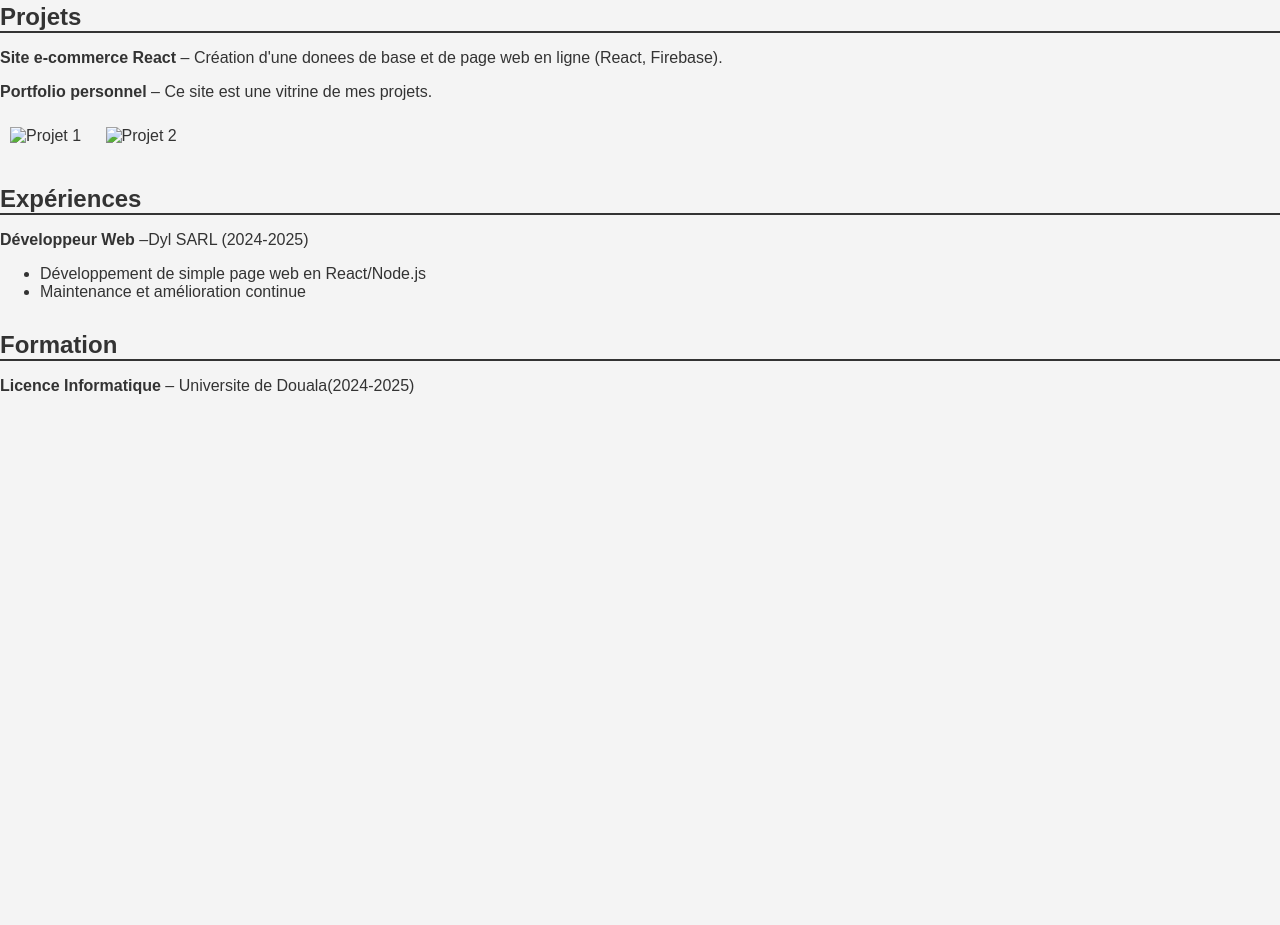
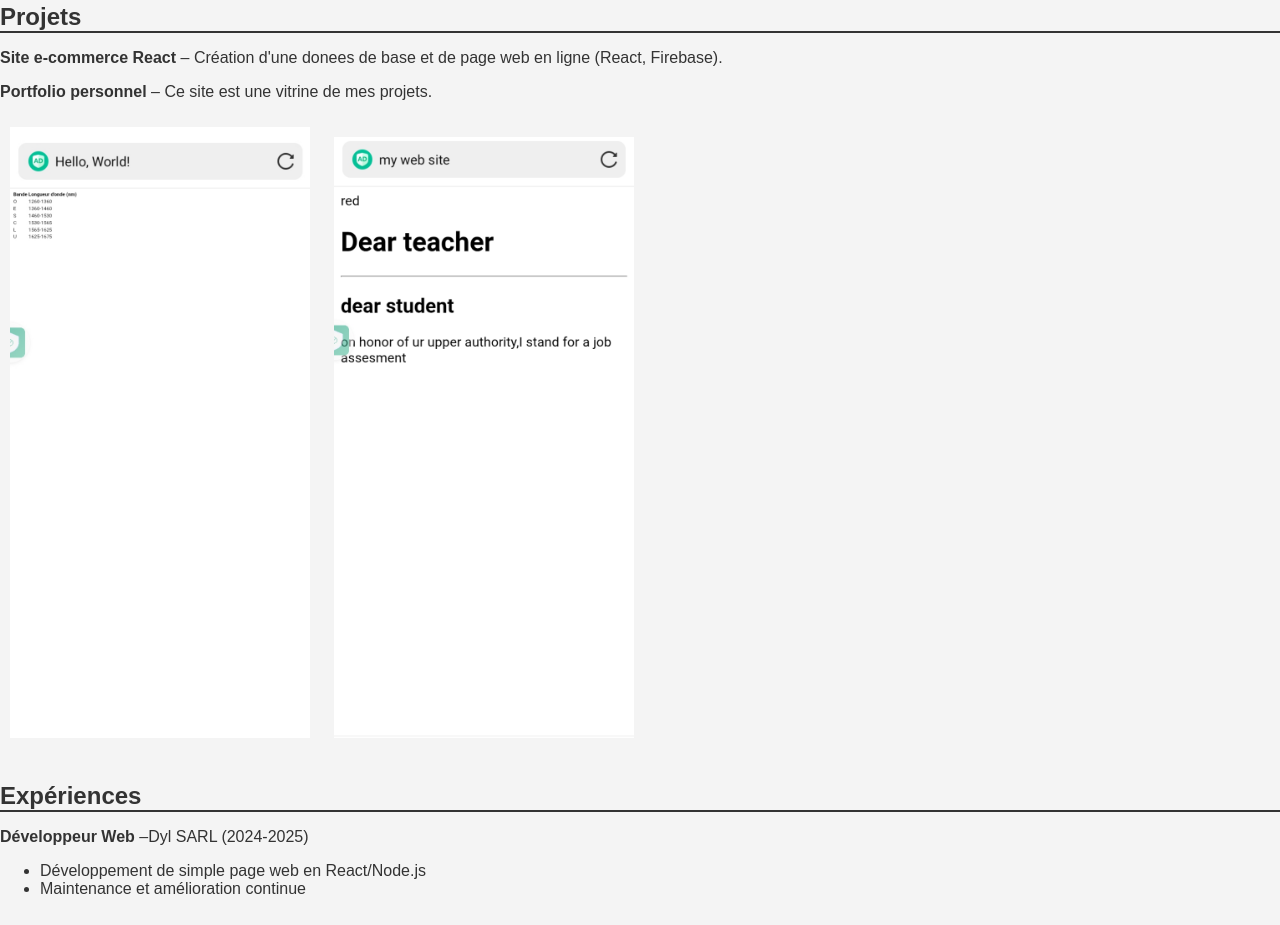
Before and after one commit to Djaspa-dev/Cv_portfolio, a plain HTML site: page index.html in a window 1280 px wide. Shown: the part 1657-2582 px from the top of the page. Before the commit the page ends 2082 px from the top, so only its background shows below. Drawn offline with Linux system fonts and the light colour scheme.

Commit message:
Update index.html

```diff
--- a/index.html
+++ b/index.html
@@ -93,8 +93,8 @@
       <div class="projects">
         <p><strong>Site e-commerce React</strong> – Création d'une donees de base et de page web en ligne (React, Firebase).</p>
         <p><strong>Portfolio personnel</strong> – Ce site est une vitrine de mes projets.</p>
-        <img src="tb.html" alt="Projet 1">
-        <img src="dyl.html" alt="Projet 2">
+        <img src="Screenshot_20250523-211125_1.png" alt="Projet 1">
+        <img src="Screenshot_20250523-211154_1.png" alt="Projet 2">
       </div>
     </section>
 
```
